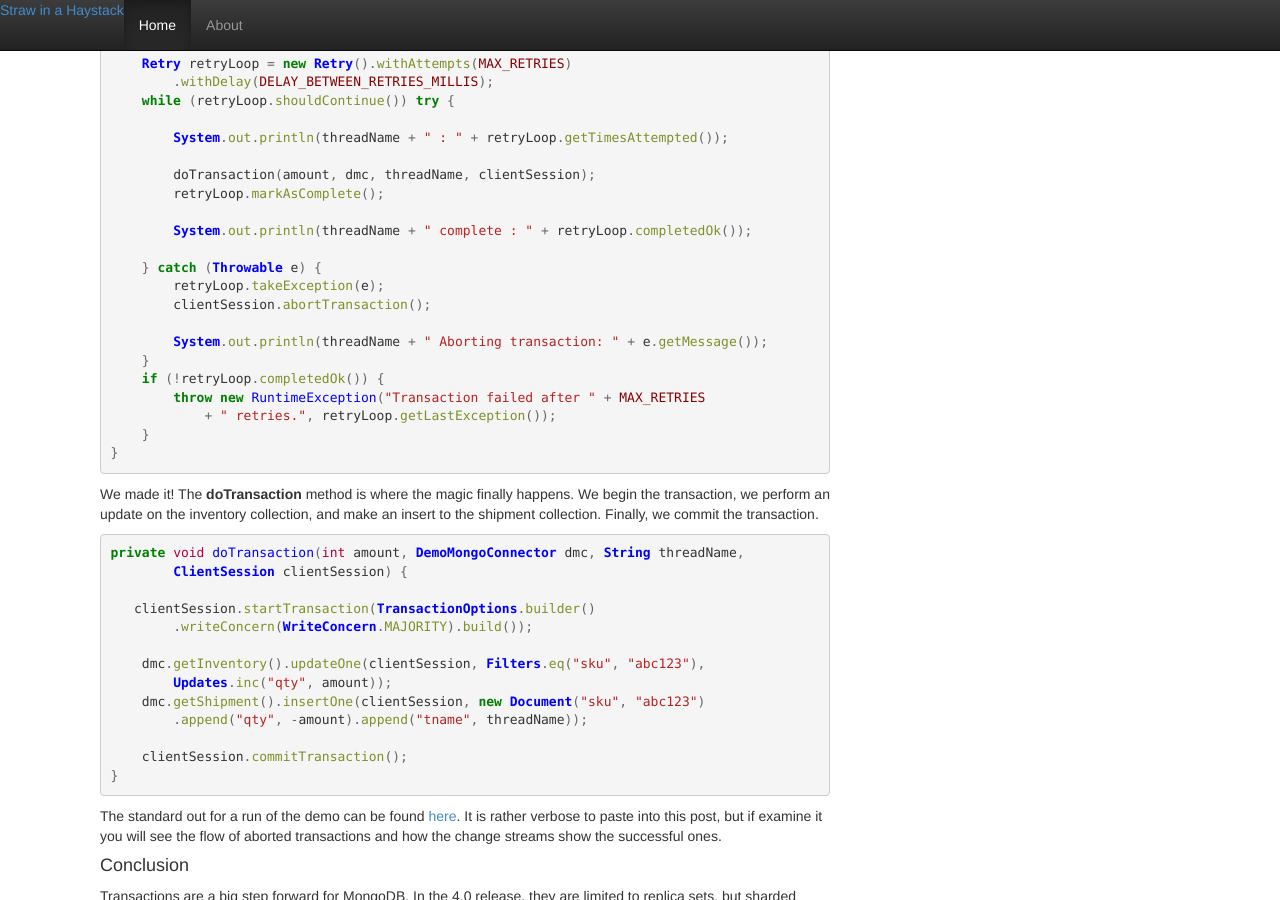
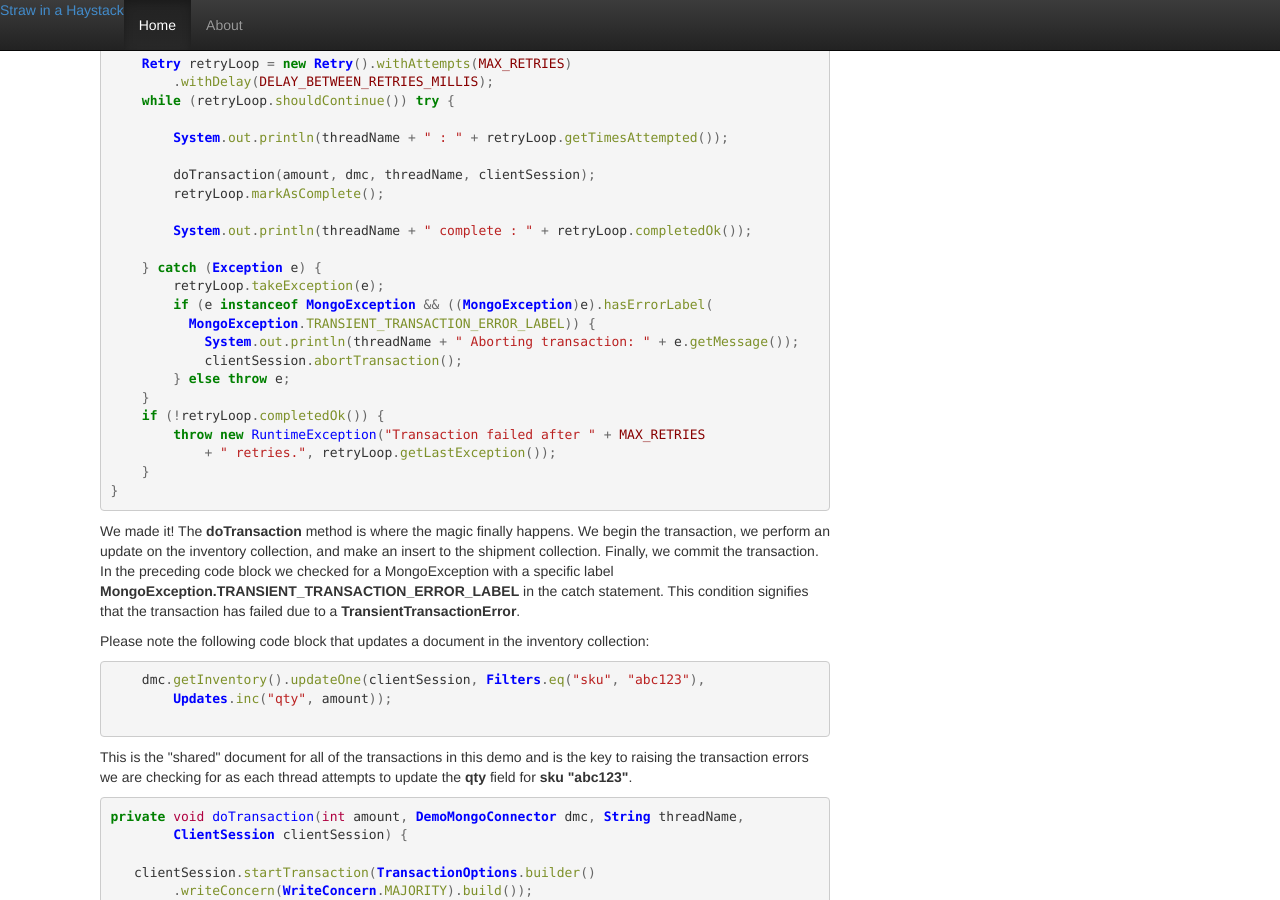
Before and after one commit to JaiHirsch/straw-in-a-haystack, a Jekyll site: the page built from _posts/2018-08-08-mongodb-transactions.md, in a window 1280 px wide and 900 px high, scrolled down 5934 px. Built offline with Jekyll 4.4.1, drawn with Linux system fonts in a browser that asks for light colours; Markdown is read by kramdown in place of the engine named in the settings; comment, search, counter and statistics services are not loaded.

Commit message:
updated post to include error label in retry and explain how the transaction error is caused

```diff
--- a/_posts/2018-08-08-mongodb-transactions.md
+++ b/_posts/2018-08-08-mongodb-transactions.md
@@ -398,11 +398,13 @@ private void transactionRetryLoop(int amount, DemoMongoConnector dmc, String thr
 
         System.out.println(threadName + " complete : " + retryLoop.completedOk());
 
-    } catch (Throwable e) {
+    } catch (Exception e) {
         retryLoop.takeException(e);
-        clientSession.abortTransaction();
-
-        System.out.println(threadName + " Aborting transaction: " + e.getMessage());
+        if (e instanceof MongoException && ((MongoException)e).hasErrorLabel(
+          MongoException.TRANSIENT_TRANSACTION_ERROR_LABEL)) {
+            System.out.println(threadName + " Aborting transaction: " + e.getMessage());
+            clientSession.abortTransaction();
+        } else throw e;
     }
     if (!retryLoop.completedOk()) {
         throw new RuntimeException("Transaction failed after " + MAX_RETRIES
@@ -413,7 +415,20 @@ private void transactionRetryLoop(int amount, DemoMongoConnector dmc, String thr
 <p>
     We made it! The <b>doTransaction</b> method is where the magic finally happens. We begin the transaction, we
     perform an update on the inventory collection, and make an insert to the shipment collection. Finally, we commit
-    the transaction.
+    the transaction.  In the preceding code block we checked for a MongoException with a specific label
+    <b>MongoException.TRANSIENT_TRANSACTION_ERROR_LABEL</b>
+    in the catch statement.  This condition signifies that the transaction has failed due to a <b>TransientTransactionError</b>.
+</p>
+<p>
+    Please note the following code block that updates a document in the inventory collection:
+
+    {% highlight java %}
+    dmc.getInventory().updateOne(clientSession, Filters.eq("sku", "abc123"),
+        Updates.inc("qty", amount));
+    {%  endhighlight %}
+
+    This is the "shared" document for all of the transactions in this demo and is the key to raising the transaction
+    errors we are checking for as each thread attempts to update the <b>qty</b> field for <b>sku "abc123"</b>.
 </p>
 {% highlight java %}
 private void doTransaction(int amount, DemoMongoConnector dmc, String threadName,
```
